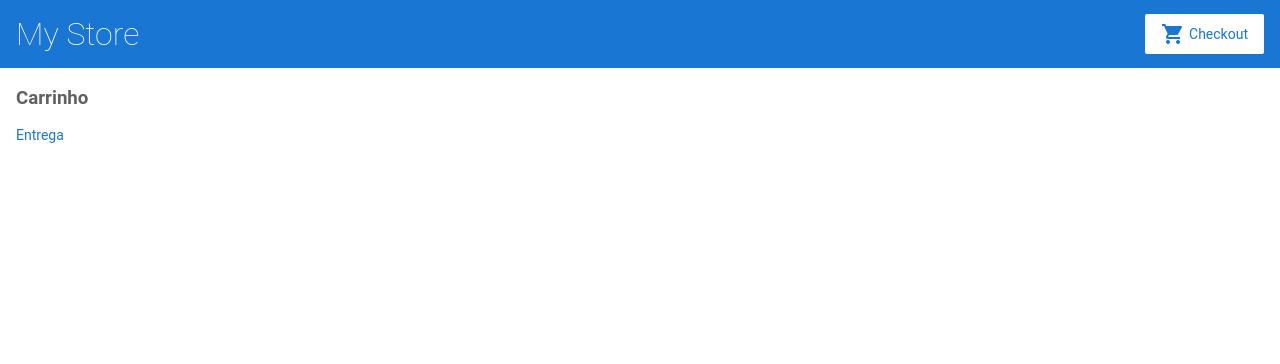
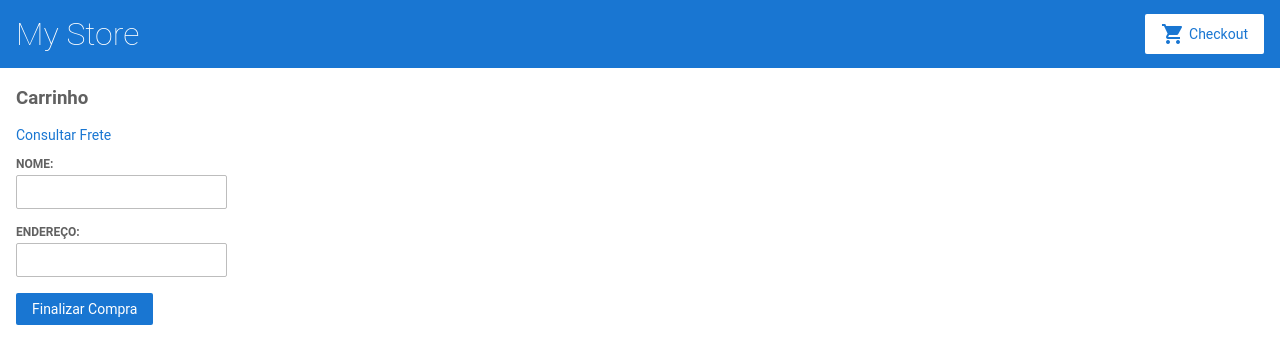
Before and after one commit to SarahSantana/angular-My-Store, an Angular app: page /cart in a window 1280 px wide. Shown: the top 364 px of the page. Built offline with nearby package versions, Linux system fonts and the light colour scheme.

Commit message:
adicionando formulario de checkout para submeter a compra

```diff
--- a/src/app/cart/cart.component.html
+++ b/src/app/cart/cart.component.html
@@ -1,10 +1,33 @@
 <h3>Carrinho</h3>
 
 <p>
-  <a routerLink="/shipping">Entrega</a>
+  <a routerLink="/shipping">Consultar Frete</a>
 </p>
 
 <div class="cart-item" *ngFor="let item of items">
 	<span>{{ item.name }}</span>
   <span>{{ item.price | currency }}</span>
 </div>
+
+<form
+  [formGroup]="checkoutForm"
+  (ngSubmit)="onSubmit(checkoutForm.value)"
+>
+
+  <div>
+    <label for="nome">
+     Nome:
+    </label>
+    <input id="nome" type="text" formControlName="nome">
+  </div>
+
+  <div>
+    <label for="endereco">
+      Endereço:
+    </label>
+    <input id="endereco" type="text" formControlName="endereco">
+  </div>
+
+  <button class="button" type="submit">Finalizar Compra</button>
+
+</form>
--- a/src/app/cart/cart.component.ts
+++ b/src/app/cart/cart.component.ts
@@ -1,4 +1,5 @@
 import { Component, OnInit } from '@angular/core';
+import { FormBuilder } from '@angular/forms';
 import { CartService } from '../cart.service';
 
 @Component({
@@ -8,12 +9,26 @@ import { CartService } from '../cart.service';
 })
 export class CartComponent {
 
-  items = [];
+  items;
+
+  checkoutForm;
 
   constructor(
-    private cartService: CartService
+    private cartService: CartService,
+    private formBuilder: FormBuilder
   ) {
     this.items = this.cartService.getItems();
+
+    this.checkoutForm = this.formBuilder.group({
+      nome: '',
+      endereco: ''
+    });
+  }
+
+  onSubmit(customerData) {
+    console.warn('Seu pedido foi submetido', customerData);
+    this.items = this.cartService.cleanCart();
+    this.checkoutForm.reset();
   }
 
 }
--- a/src/app/shipping/shipping.component.html
+++ b/src/app/shipping/shipping.component.html
@@ -1,3 +1,5 @@
+<h3>Entregas</h3>
+
 <div
   class="shipping-item"
   *ngFor="let shipping of shippingCosts | async"
```
